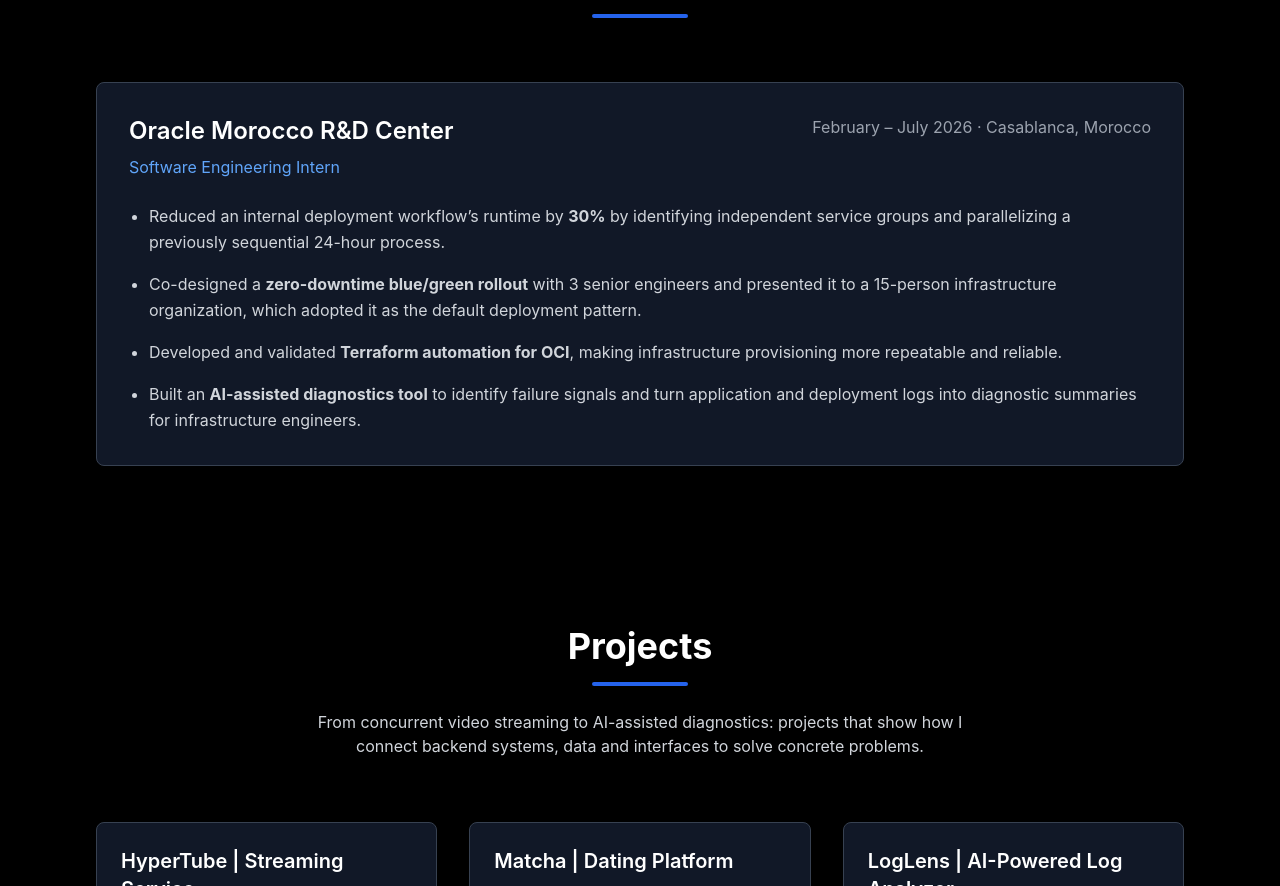
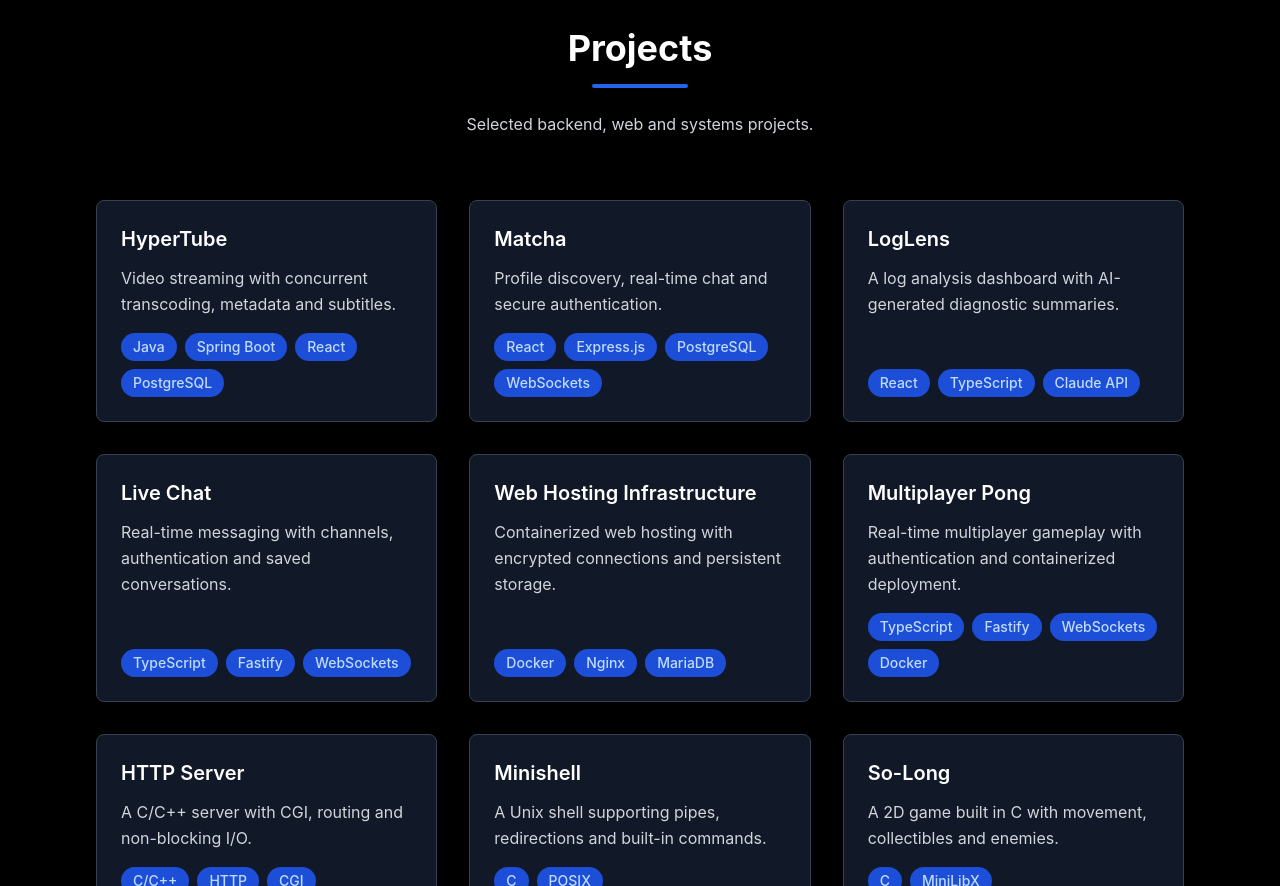
Before and after one commit to AyoubChraiti/Portfolio, a React (Vite) app: page / in a window 1280 px wide. Shown: the part 1914-2800 px from the top of the page. Built offline with nearby package versions, Linux system fonts and the light colour scheme.

Commit message:
Simplify portfolio copy and focus core skills

```diff
--- a/index.html
+++ b/index.html
@@ -5,10 +5,10 @@
     <link rel="icon" type="image/svg+xml" href="./favicon.ico" />
     <meta name="viewport" content="width=device-width, initial-scale=1.0" />
     <title>Ayoub Chraiti | Full-Stack Developer</title>
-    <meta name="description" content="Ayoub Chraiti, 2026 UM6P / 1337 graduate and former Oracle intern. Java, Spring Boot, React, cloud engineering and AI-assisted diagnostics." />
+    <meta name="description" content="Ayoub Chraiti — full-stack developer focused on Java, Spring Boot, React and DevOps. Explore my projects, experience and CV." />
     <link rel="canonical" href="https://ayoubchraiti.github.io/Portfolio/" />
     <meta property="og:title" content="Ayoub Chraiti | Full-Stack Developer" />
-    <meta property="og:description" content="Java, Spring Boot and React. Former Oracle intern, 2026 UM6P / 1337 graduate. Explore my experience, projects and CV." />
+    <meta property="og:description" content="Ayoub Chraiti — full-stack developer focused on Java, Spring Boot, React and DevOps. Explore my projects, experience and CV." />
     <meta property="og:type" content="website" />
     <meta property="og:url" content="https://ayoubchraiti.github.io/Portfolio/" />
     <script src="https://cdn.tailwindcss.com"></script>
--- a/src/App.tsx
+++ b/src/App.tsx
@@ -45,60 +45,55 @@
 
   const projects = [
     {
-      title: 'HyperTube | Streaming Service',
-      description: 'Start watching before the download finishes. I built a Java/Spring Boot backend with FFmpeg HLS transcoding, separating media processing from API requests to keep streaming and transcoding concurrent. TMDb and OpenSubtitles integrations enrich 10,000+ titles with metadata and multilingual subtitles.',
-      techStack: ['Java', 'Spring Boot', 'React', 'PostgreSQL', 'Redis', 'OAuth2', 'FFmpeg'],
+      title: 'HyperTube',
+      description: 'Video streaming with concurrent transcoding, metadata and subtitles.',
+      techStack: ['Java', 'Spring Boot', 'React', 'PostgreSQL'],
     },
     {
-      title: 'Matcha | Dating Platform',
-      description: 'From discovery to a live conversation. I built profiles, tag- and location-based matching, and WebSocket chat and notifications. Optimized PostgreSQL queries support discovery, while session authentication, input validation, rate limits and connection throttling protect user interactions.',
+      title: 'Matcha',
+      description: 'Profile discovery, real-time chat and secure authentication.',
       techStack: ['React', 'Express.js', 'PostgreSQL', 'WebSockets'],
     },
     {
-      title: 'LogLens | AI-Powered Log Analyzer',
-      description: 'Make failure signals easier to find. I built a React and TypeScript dashboard for real-time log ingestion, filtering and visualization, then integrated the Claude API to turn application and deployment logs into structured summaries that support engineers’ investigations.',
+      title: 'LogLens',
+      description: 'A log analysis dashboard with AI-generated diagnostic summaries.',
       techStack: ['React', 'TypeScript', 'Claude API'],
     },
     {
-      title: 'Live Chat Web App',
-      description: 'A real-time messaging application built with Fastify and WebSockets. Combines authenticated access, conversation channels and persistent message history so users can pick up where they left off.',
-      techStack: ['TypeScript', 'Fastify', 'WebSocket', 'SQLite', 'Tailwind CSS', 'HTML', 'CSS'],
+      title: 'Live Chat',
+      description: 'Real-time messaging with channels, authentication and saved conversations.',
+      techStack: ['TypeScript', 'Fastify', 'WebSockets'],
     },
     {
-      title: 'Containerized Web Hosting Infrastructure',
-      description: 'A containerized WordPress hosting stack with dedicated Nginx, MariaDB and application services. Docker Compose coordinates the environment, with SSL for encrypted connections and persistent storage for application data.',
-      techStack: ['Docker', 'Docker Compose', 'Nginx', 'MariaDB', 'WordPress', 'SSL'],
+      title: 'Web Hosting Infrastructure',
+      description: 'Containerized web hosting with encrypted connections and persistent storage.',
+      techStack: ['Docker', 'Nginx', 'MariaDB'],
     },
     {
-      title: 'Real-Time Multiplayer Pong',
-      description: 'A full-stack multiplayer Pong application connecting a Fastify and TypeScript backend to real-time gameplay over WebSockets. Includes JWT authentication, two-factor authentication and a containerized deployment.',
-      techStack: ['Fastify', 'TypeScript', 'WebSockets', 'Docker', 'JWT', '2FA', 'SQLite'],
+      title: 'Multiplayer Pong',
+      description: 'Real-time multiplayer gameplay with authentication and containerized deployment.',
+      techStack: ['TypeScript', 'Fastify', 'WebSockets', 'Docker'],
     },
     {
-      title: 'HTTP Server with CGI & Event-Driven I/O',
-      description: 'An HTTP server built in C/C++ to explore how web infrastructure works beneath the framework. Supports dynamic routing, CGI and multiple server configurations, with epoll-based non-blocking I/O for concurrent connections.',
-      techStack: ['C/C++', 'HTTP', 'Postman', 'CGI', 'Event-Driven I/O', 'Python'],
+      title: 'HTTP Server',
+      description: 'A C/C++ server with CGI, routing and non-blocking I/O.',
+      techStack: ['C/C++', 'HTTP', 'CGI'],
     },
     {
-      title: 'Unix Shell: Minishell',
-      description: 'A simplified Unix shell implemented in C with support for pipelines, redirections, environment variables, and built-in commands.',
-      techStack: ['C Programming Language', 'POSIX', 'Shell', 'Process Management', 'Pipes', 'Unix Signals'],
+      title: 'Minishell',
+      description: 'A Unix shell supporting pipes, redirections and built-in commands.',
+      techStack: ['C', 'POSIX'],
     },
     {
-      title: '2D Game World: So-Long',
-      description: 'A tile-based 2D game built with a custom game engine in C using the MinilibX graphics library. Includes collectibles, enemies, and player movement.',
-      techStack: ['C Programming Language', 'MinilibX', 'Game Dev', '2D Graphics', 'Algorithms'],
+      title: 'So-Long',
+      description: 'A 2D game built in C with movement, collectibles and enemies.',
+      techStack: ['C', 'MiniLibX'],
     },
   ];
 
   const skills = [
-    'Java', 'Spring Boot', 'REST APIs', 'FastAPI', 'Node.js', 'Express',
-    'React', 'TypeScript', 'JavaScript', 'Python',
-    'PostgreSQL', 'Redis', 'SQLite', 'SQL',
-    'Microservices', 'Distributed Systems', 'Concurrency', 'API Design', 'OOP',
-    'OCI', 'Terraform', 'Docker', 'Docker Compose', 'Kubernetes', 'CI/CD',
-    'LLM APIs', 'Claude API', 'Prompt & Tool Integration', 'AI-Assisted Development',
-    'Fastify', 'C++', 'Bash', 'Postman', 'Pytest', 'MariaDB', 'MongoDB', 'Git', 'GitHub',
+    'Java', 'Spring Boot', 'React', 'TypeScript', 'PostgreSQL',
+    'Python', 'Docker', 'Terraform', 'CI/CD',
   ];
 
   return (
@@ -251,7 +246,7 @@
 
             <AnimatedSection direction="up" delay={0.6}>
               <p className={`text-lg ${theme === 'dark' ? 'text-gray-400' : 'text-gray-600'} mb-12 max-w-2xl mx-auto transition-colors duration-200`}>
-                I build the systems behind responsive web experiences—from Java APIs to real-time applications. At Oracle, I helped cut deployment workflow runtime by 30%. Now I bring that same focus on performance and reliability to full-stack engineering.
+                I build backend services, web applications and automated deployments.
               </p>
             </AnimatedSection>
 
@@ -315,9 +310,8 @@
                 </h3>
                 <motion.div className="space-y-4">
                   {[
-                    "I’m a full-stack developer with a strong backend foundation in Java, Spring Boot and API design. I graduated in 2026 from UM6P’s 1337 School in Computer Science and Digital Technologies, with an RNCP Level 7 qualification (Master’s equivalent). Its peer-driven, project-based approach taught me to investigate problems deeply, learn independently and collaborate through code.",
-                    "During my internship at Oracle Morocco R&D Center, I worked on the infrastructure that helps engineers ship software. I reduced deployment workflow runtime by 30%, co-designed a zero-downtime rollout strategy adopted by the infrastructure organization, and developed Terraform automation and AI-assisted log diagnostics.",
-                    "My projects connect backend engineering to the user experience: video that plays while it downloads, conversations delivered in real time, and logs that become useful diagnostic summaries. I’m looking for a junior backend or full-stack role where I can take ownership of features, learn from experienced engineers and build software people can depend on."
+                    "2026 graduate of UM6P’s 1337 School in Computer Science and Digital Technologies (RNCP Level 7).",
+                    "Focused on backend development, full-stack applications and DevOps. Open to junior software engineering roles."
                   ].map((paragraph, idx) => (
                     <motion.p
                       key={idx}
@@ -388,10 +382,10 @@
                   <p className={theme === 'dark' ? 'text-gray-400' : 'text-gray-600'}>February – July 2026 · Casablanca, Morocco</p>
                 </div>
                 <ul className={`list-disc pl-5 space-y-4 leading-relaxed ${theme === 'dark' ? 'text-gray-300' : 'text-gray-700'}`}>
-                  <li>Reduced an internal deployment workflow’s runtime by <strong>30%</strong> by identifying independent service groups and parallelizing a previously sequential 24-hour process.</li>
-                  <li>Co-designed a <strong>zero-downtime blue/green rollout</strong> with 3 senior engineers and presented it to a 15-person infrastructure organization, which adopted it as the default deployment pattern.</li>
-                  <li>Developed and validated <strong>Terraform automation for OCI</strong>, making infrastructure provisioning more repeatable and reliable.</li>
-                  <li>Built an <strong>AI-assisted diagnostics tool</strong> to identify failure signals and turn application and deployment logs into diagnostic summaries for infrastructure engineers.</li>
+                  <li>Cut deployment workflow runtime by <strong>30%</strong> through parallel service execution.</li>
+                  <li>Co-designed <strong>zero-downtime deployments</strong> using blue/green releases.</li>
+                  <li>Automated cloud infrastructure provisioning with <strong>Terraform</strong>.</li>
+                  <li>Built log analysis tooling to support troubleshooting and diagnostics.</li>
                 </ul>
               </div>
             </AnimatedSection>
@@ -430,7 +424,7 @@
                 viewport={{ once: true }}
                 transition={{ duration: 0.6, delay: 0.4 }}
               >
-                From concurrent video streaming to AI-assisted diagnostics: projects that show how I connect backend systems, data and interfaces to solve concrete problems.
+                Selected backend, web and systems projects.
               </motion.p>
             </AnimatedSection>
 
@@ -535,25 +529,25 @@
                 {
                   title: 'HackerRank Software Engineering Certificate',
                   issuer: 'HackerRank',
-                  description: 'Software engineering certification covering algorithms, data structures and practical coding skills.',
+                  description: 'Algorithms, data structures and software engineering.',
                   url: 'https://www.hackerrank.com/certificates/iframe/597cc4976d5f'
                 },
                 {
                   title: 'Machine Learning Bootcamp',
                   issuer: '1337 Coding School',
-                  description: 'Hands-on training in core machine learning algorithms, data preprocessing and Scikit-learn, with practical exercises in building and evaluating ML pipelines.',
+                  description: 'Machine learning fundamentals and practical Scikit-learn workflows.',
                   url: 'https://github.com/AyoubChraiti/Entry-Level-ML-Engineer-Bootcamp'
                 },
                 {
                   title: 'Intro to Data Science',
                   issuer: 'IBM SkillsBuild',
-                  description: 'Foundational training in collecting, processing and visualizing data, and understanding how data science supports problem-solving.',
+                  description: 'Foundations of data collection, processing and visualization.',
                   url: 'https://ayoubchraiti.github.io/Certificates/IBM-data-certificate.pdf'
                 },
                 {
                   title: 'Java & Python Certifications',
                   issuer: 'Codingame',
-                  description: 'CodinGame certifications in Java and Python, complementing my backend development and scripting experience.',
+                  description: 'Java and Python problem-solving certifications.',
                   url: undefined
                 },
               ].map(({ title, issuer, description, url }, index) => (
@@ -646,7 +640,7 @@
                 viewport={{ once: true }}
                 transition={{ duration: 0.6, delay: 0.4 }}
               >
-                Hiring a junior backend or full-stack engineer? I bring hands-on Oracle experience, a strong Java/Spring Boot foundation and the ability to build across the stack. Let’s talk about what your team is building.
+                Open to junior backend and full-stack roles. Let’s connect.
               </motion.p>
             </AnimatedSection>
 
```
